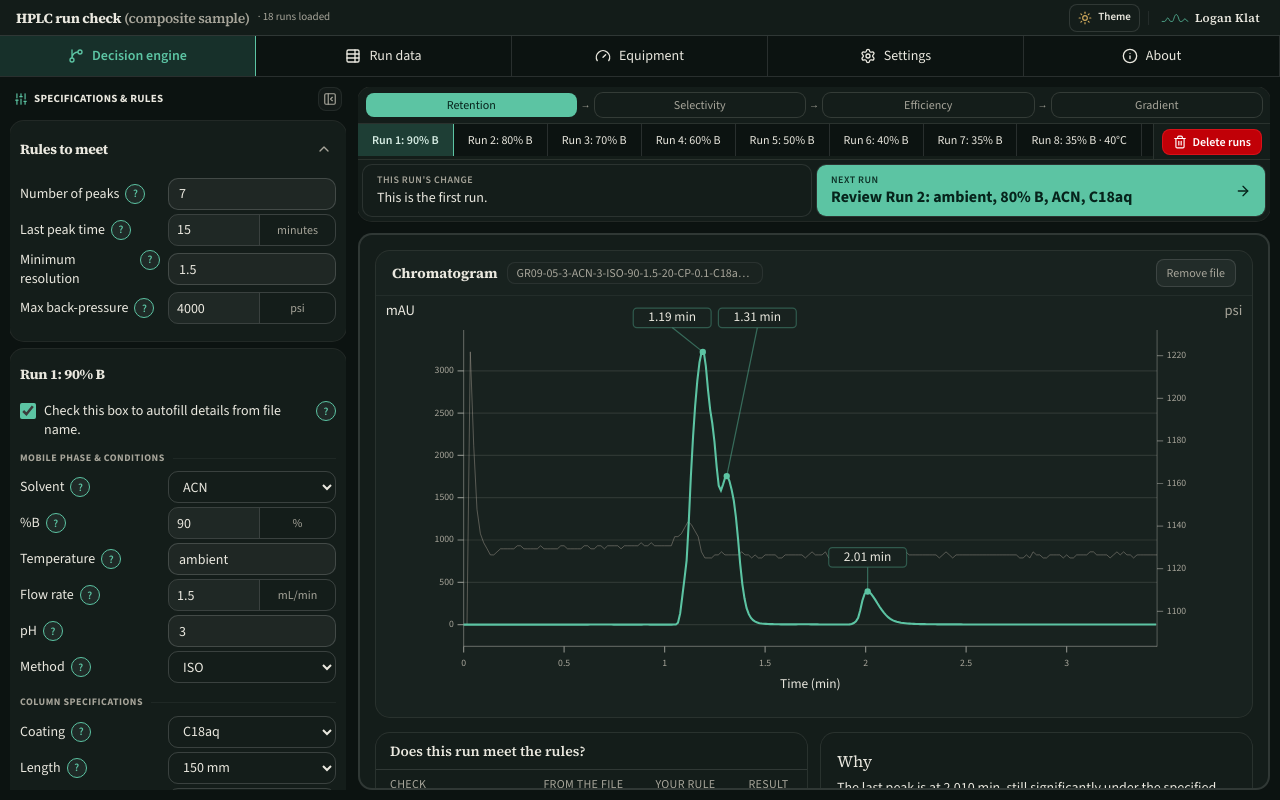
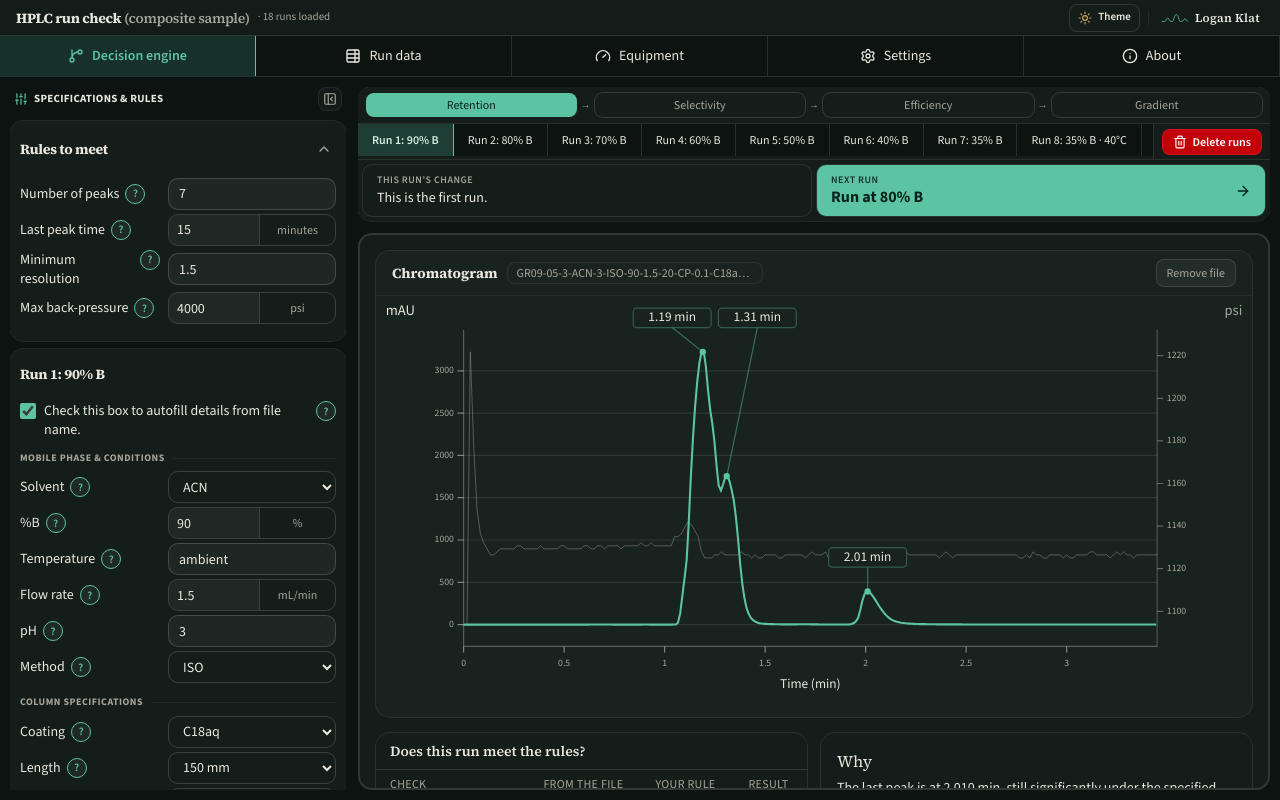
Before and after one commit to LoganKlat/HPLC-flowchart, a Next.js app: page / in a window 1280 px wide. Built offline with nearby package versions, Linux system fonts and the light colour scheme.

Commit message:
fix: display normal decision recommendation on decision points instead of review run

```diff
--- a/src/components/hplc-app.tsx
+++ b/src/components/hplc-app.tsx
@@ -1820,9 +1820,7 @@ function RunPane({
     pickedPercent: pickedPercent ?? null,
     intermediateMode: intermediateMode ?? null,
   });
-  const nextLabel = next?.status === "ready"
-    ? `Review Run ${index + 2}${isBlankRun(index + 1, runs, details) ? " (Blank)" : ""}: ${runSettingLine(next)}`
-    : recommendedNextLabel;
+  const nextLabel = recommendedNextLabel;
   const canOpenNext = Boolean(next) && !ask && !leftSelectivity;
   const decisionIndex = activeIndicesUpTo(runs, index, details).at(-1) ?? index;
   const currentLigand = (
```
